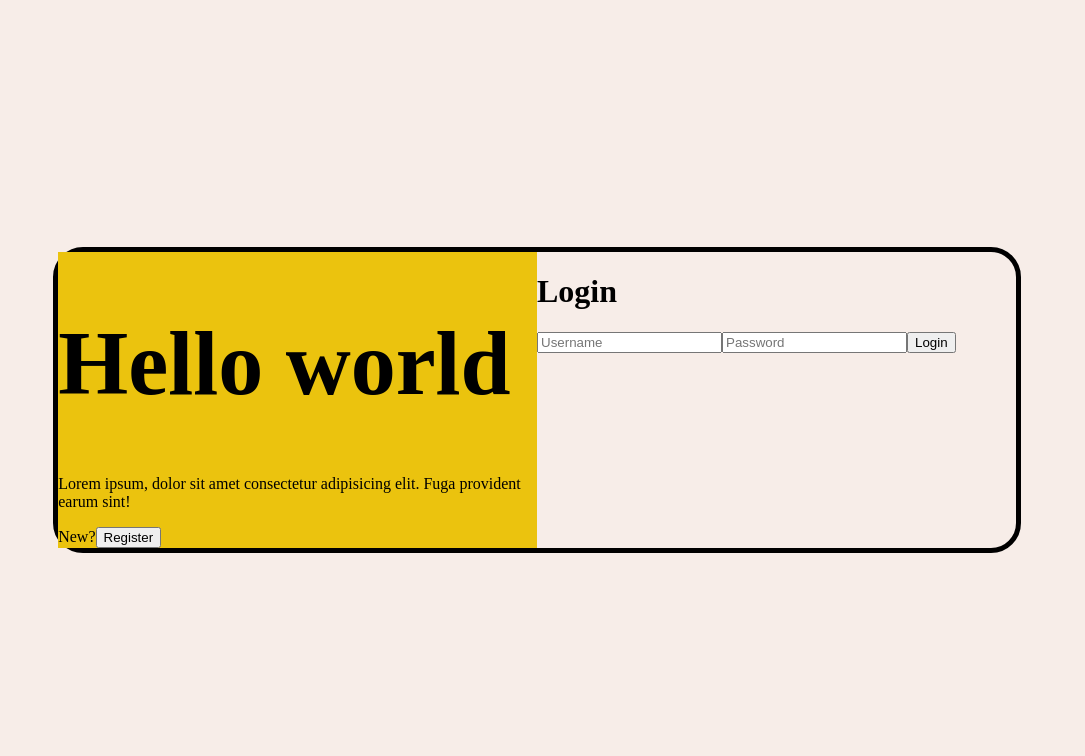
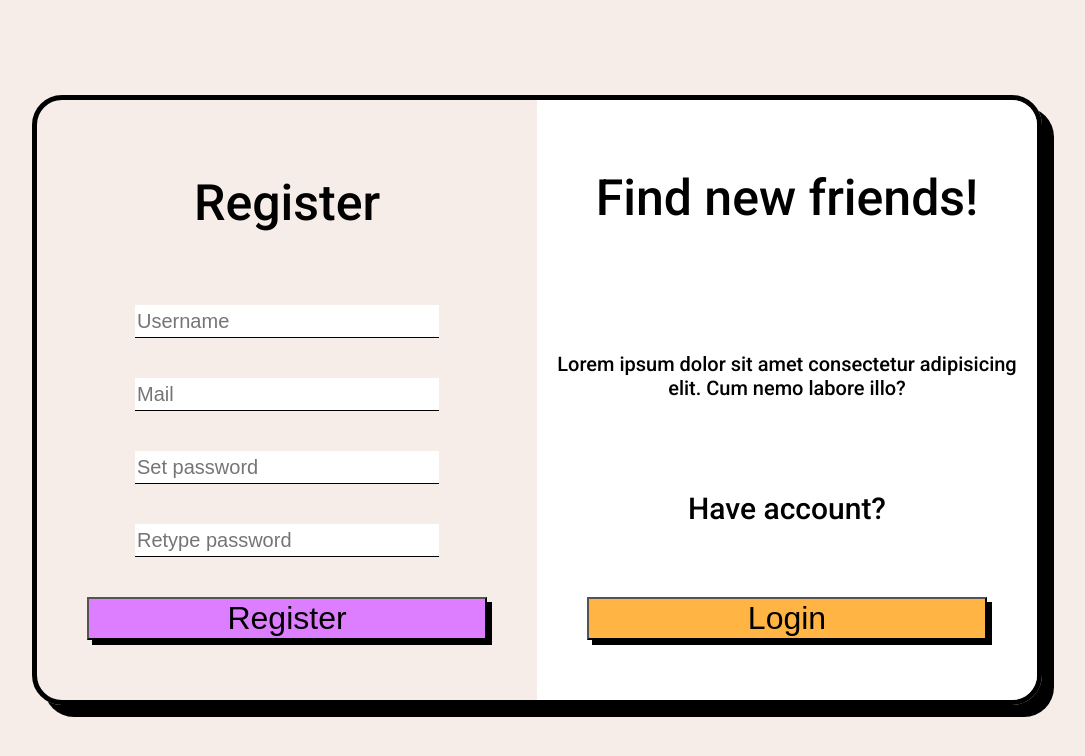
Before and after one commit to Danieljazz/befake, a React (Vite) app in the folder client/: page /register in a window 1280 px wide. Shown: the top 756 px of the page, without its empty margins (103-1188 px from the left). Built offline with nearby package versions, Linux system fonts and the light colour scheme.

Commit message:
Added Login and Register pages. Added react-router

```diff
--- a/client/index.html
+++ b/client/index.html
@@ -6,7 +6,10 @@
     <meta name="viewport" content="width=device-width, initial-scale=1.0" />
     <title>Vite + React + TS</title>
   </head>
-  <body style="margin: 0px;">
+  <body style="margin: 0px; font-family: 'Roboto', sans-serif">
+    <style>
+      @import url("https://fonts.googleapis.com/css2?family=Roboto:wght@300;500&display=swap");
+    </style>
     <div id="root"></div>
     <script type="module" src="/src/main.tsx"></script>
   </body>
--- a/client/package.json
+++ b/client/package.json
@@ -10,7 +10,8 @@
   },
   "dependencies": {
     "react": "^18.2.0",
-    "react-dom": "^18.2.0"
+    "react-dom": "^18.2.0",
+    "react-router-dom": "^6.6.1"
   },
   "devDependencies": {
     "@types/react": "^18.0.26",
--- a/client/src/App.tsx
+++ b/client/src/App.tsx
@@ -1,8 +1,19 @@
-import { useState } from 'react'
-import reactLogo from './assets/react.svg'
-import Login from './pages/Login/Login'
+import { useState } from "react";
+import reactLogo from "./assets/react.svg";
+import Login from "./pages/Login/Login";
+import Register from "./pages/Register/Register";
+import {
+  createBrowserRouter,
+  RouterProvider,
+  Route,
+  Link,
+} from "react-router-dom";
 const App = () => {
-  return(<Login />)
-}
+  const router = createBrowserRouter([
+    { path: "/login", element: <Login /> },
+    { path: "/register", element: <Register /> },
+  ]);
+  return <RouterProvider router={router} />;
+};
 
-export default App
+export default App;
--- a/client/src/pages/Login/Login.tsx
+++ b/client/src/pages/Login/Login.tsx
@@ -1,16 +1,20 @@
 import "./login.scss";
+import { Link } from "react-router-dom";
 const Login = () => {
   return (
     <div className="login">
       <div className="card">
         <div className="left">
-          <h1>Hello world</h1>
+          <h1>Hello!</h1>
           <p>
-            Lorem ipsum, dolor sit amet consectetur adipisicing elit. Fuga
-            provident earum sint!
+            Lorem ipsum dolor, sit amet consectetur adipisicing elit. Sapiente
+            voluptas, voluptatibus soluta accusantium minus dignissimos
+            voluptate ut, repudiandae exercitationem totam placeat esse neque!.
           </p>
-          <span>New?</span>
-          <button>Register</button>
+          <span>New here?</span>
+          <Link to="/register">
+            <button type="button">Register</button>
+          </Link>
         </div>
         <div className="right">
           <h1>Login</h1>
--- a/client/src/pages/Login/login.scss
+++ b/client/src/pages/Login/login.scss
@@ -1,24 +1,103 @@
+@import url("https://fonts.googleapis.com/css2?family=Roboto:wght@300;500&display=swap");
+
 $background: #f7ede8;
-$left-card: #ebc30e;
+$left-card: rgb(235, 195, 14);
+$focused-item: #38dbff;
 .login {
+  a {
+    text-decoration: none;
+    color: #000;
+    width: 80%;
+  }
   height: 100vh;
   background-color: $background;
   display: flex;
   align-items: center;
   justify-content: center;
   .card {
+    max-width: 1000px;
     display: flex;
     border: 5px solid #000;
+    overflow: hidden;
     border-radius: 30px 30px;
+    min-height: 600px;
+    box-shadow: 12px 12px 0px 0px #000;
     .left {
       flex: 1;
-      background-color: #ebc30e;
+      display: flex;
+      flex-direction: column;
+      align-items: center;
+      justify-content: space-evenly;
+      border-radius: 0px 0px 0px 25px;
+      background-image: linear-gradient(
+          rgba(255, 255, 255, 0.52),
+          rgba(255, 255, 255, 0.898)
+        ),
+        url("https://images.pexels.com/photos/2892872/pexels-photo-2892872.jpeg?auto=compress&cs=tinysrgb&w=1260&h=750&dpr=1");
+      background-size: cover;
+      color: rgb(0, 0, 0);
       h1 {
         font-size: 90px;
+        font-weight: 100;
+      }
+      p {
+        margin-left: 20px;
+        font-size: 20px;
+      }
+      span {
+        font-size: 26px;
+      }
+      button {
+        width: 100%;
+        font-size: 32px;
+        margin-bottom: 20px;
+        background-color: #dd7dff;
+        box-shadow: 5px 5px 0px 0px #000;
+        transition: all 0.1s ease-in-out;
+        &:active {
+          box-shadow: none;
+        }
       }
     }
     .right {
+      background-color: #fff;
       flex: 1;
+      display: flex;
+      flex-direction: column;
+      align-items: center;
+      justify-content: space-around;
+      border-radius: 0px 0px 0px 25px;
+      h1 {
+        font-size: 50px;
+        font-weight: 400;
+      }
+      input {
+        min-height: 30px;
+        min-width: 300px;
+        border: none;
+        border-bottom: 1px solid #000;
+        font-size: 20px;
+        &:focus {
+          outline: none;
+          border-bottom: 1px solid $focused-item;
+        }
+      }
+      p {
+        font-size: 20px;
+      }
+      span {
+        font-size: 30px;
+      }
+      button {
+        font-size: 32px;
+        min-width: 80%;
+        background-color: #ffb443;
+        box-shadow: 5px 5px 0px 0px #000;
+        transition: all 0.1s ease-in-out;
+        &:active {
+          box-shadow: none;
+        }
+      }
     }
   }
 }
--- /dev/null
+++ b/client/src/pages/Register/Register.tsx
@@ -0,0 +1,31 @@
+import "./register.scss";
+import { Link } from "react-router-dom";
+const Register = () => {
+  return (
+    <div className="register">
+      <div className="card">
+        <div className="left">
+          <h1>Register</h1>
+          <input type="text" placeholder="Username" />
+          <input type="mail" placeholder="Mail" />
+          <input type="password" placeholder="Set password" />
+          <input type="password" placeholder="Retype password" />
+          <button>Register</button>
+        </div>
+        <div className="right">
+          <h1>Find new friends!</h1>
+          <p>
+            Lorem ipsum dolor sit amet consectetur adipisicing elit. Cum nemo
+            labore illo?
+          </p>
+          <span>Have account?</span>
+          <Link to="/Login">
+            <button>Login</button>
+          </Link>
+        </div>
+      </div>
+    </div>
+  );
+};
+
+export default Register;
--- /dev/null
+++ b/client/src/pages/Register/register.scss
@@ -0,0 +1,42 @@
+@import "../Login/login.scss";
+
+.register {
+  @extend .login;
+  .card {
+    .left {
+      background-image: none;
+      input {
+        min-height: 30px;
+        min-width: 300px;
+        border: none;
+        border-bottom: 1px solid #000;
+        font-size: 20px;
+        &:focus {
+          outline: none;
+          border-bottom: 1px solid $focused-item;
+        }
+      }
+      button {
+        width: 80%;
+      }
+      h1 {
+        font-size: 50px;
+        font-weight: 500;
+      }
+    }
+    .right {
+      border-radius: 0;
+      h1 {
+        text-align: center;
+      }
+      p {
+        margin: 20px;
+        text-align: center;
+      }
+      button {
+        margin-bottom: 25px;
+        width: 100%;
+      }
+    }
+  }
+}
```
Also changed, not shown: 1 other file (tests, documents, lock files or other folders).
